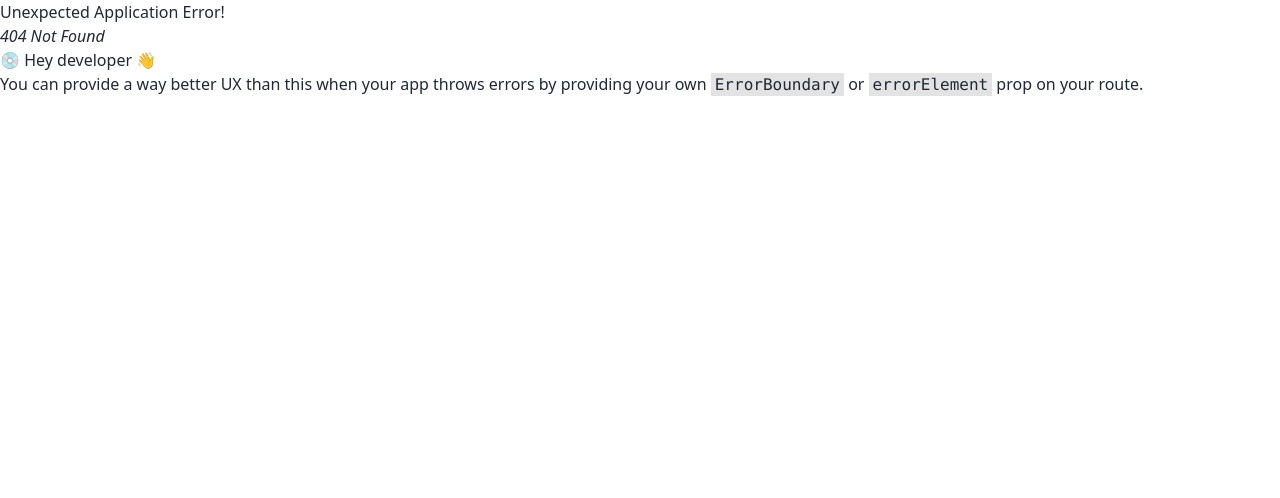
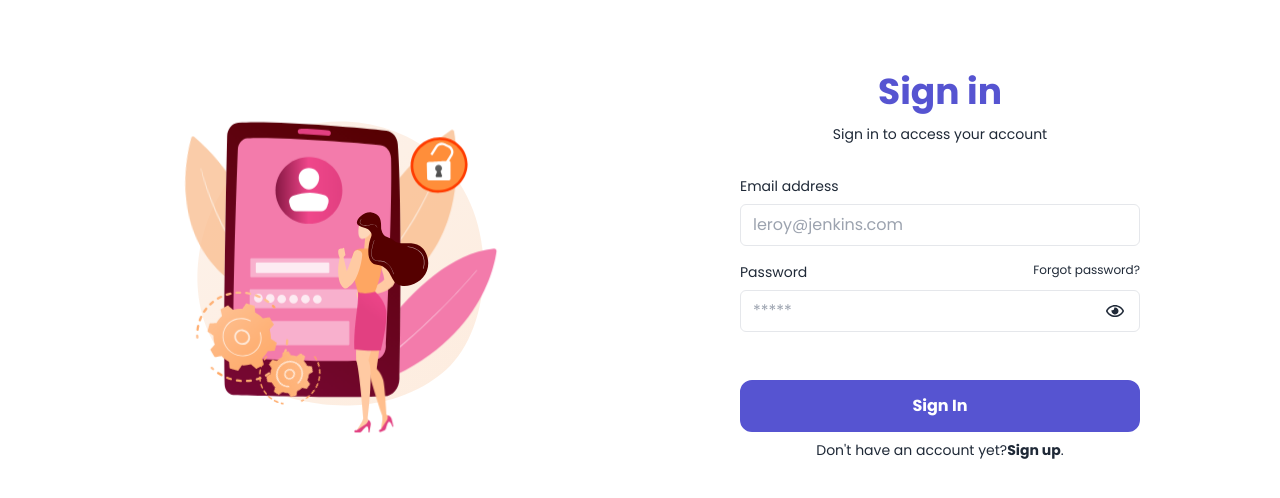
Before and after one commit to afiagithub/LinkNest-client, a React (Vite) app: page /login in a window 1280 px wide. Before the commit this address had no page. Shown: the top 498 px of the page. Built offline with nearby package versions, Linux system fonts and the light colour scheme; no server answers.

Commit message:
added login page

```diff
--- a/package.json
+++ b/package.json
@@ -10,6 +10,7 @@
     "preview": "vite preview"
   },
   "dependencies": {
+    "axios": "^1.7.7",
     "firebase": "^10.13.1",
     "localforage": "^1.10.0",
     "lottie-react": "^2.4.0",
--- /dev/null
+++ b/src/hooks/useAuth.jsx
@@ -0,0 +1,10 @@
+import { useContext } from "react";
+import { AuthContext } from "../providers/AuthProvider";
+
+
+const useAuth = () => {
+    const auth = useContext(AuthContext);
+    return auth;
+};
+
+export default useAuth;
--- a/src/main.jsx
+++ b/src/main.jsx
@@ -4,10 +4,13 @@ import './index.css'
 import { RouterProvider } from "react-router-dom";
 import { router } from './routes/Routes';
 import { ToastContainer } from 'react-toastify';
+import AuthProvider from './providers/AuthProvider';
 
 createRoot(document.getElementById('root')).render(
   <StrictMode>
-    <RouterProvider router={router} />
-    <ToastContainer />
+    <AuthProvider>
+      <RouterProvider router={router} />
+      <ToastContainer />
+    </AuthProvider>
   </StrictMode>,
 )
--- a/src/pages/Home.jsx
+++ b/src/pages/Home.jsx
@@ -1,17 +1,31 @@
 import React from 'react';
 import { Link } from 'react-router-dom';
+import useAuth from '../hooks/useAuth';
+import { toast } from "react-toastify";
+import "react-toastify/dist/ReactToastify.css";
 
 const Home = () => {
+    const { user, logOut } = useAuth();
+    const handleSigOut = () => {
+        logOut()
+            .then(() => {
+                toast.success("Logged Out")
+            })
+    }
     return (
         <div className="bg-[#5654D1] h-screen flex flex-col justify-center items-center text-white">
             <h1 className="text-4xl lg:text-5xl font-bold mb-5 font-nun">LinkNest</h1>
             <p className="font-light text-sm lg:text-base">Explore your next friendship with LinkNest – Where connections begin!</p>
-            <div className="text-black flex flex-row justify-center items-center gap-5 mt-5">
-                <Link to={'/login'} className="btn bg-[#5DFBC5] border-2 border-[#5DFBC5] hover:border-[#5DFBC5]
+            {
+                user ? <Link onClick={handleSigOut} className="btn bg-[#5DFBC5] border-2 border-[#5DFBC5] hover:border-[#5DFBC5]
+                hover:bg-transparent hover:text-[#5DFBC5] lg:text-lg font-bold mt-5">LogOut</Link> :
+                    <div className="text-black flex flex-row justify-center items-center gap-5 mt-5">
+                        <Link to={'/login'} className="btn bg-[#5DFBC5] border-2 border-[#5DFBC5] hover:border-[#5DFBC5]
                 hover:bg-transparent hover:text-[#5DFBC5] lg:text-lg font-bold">Log-In</Link>
-                <Link to={'/register'} className="btn bg-[#5DFBC5] border-2 border-[#5DFBC5] hover:border-[#5DFBC5]
+                        <Link to={'/register'} className="btn bg-[#5DFBC5] border-2 border-[#5DFBC5] hover:border-[#5DFBC5]
                 hover:bg-transparent hover:text-[#5DFBC5] lg:text-lg font-bold">Register</Link>
-            </div>
+                    </div>
+            }
         </div>
     );
 };
--- a/src/pages/Login.jsx
+++ b/src/pages/Login.jsx
@@ -1,9 +1,84 @@
-import React from 'react';
+import { Link, useLocation, useNavigate } from "react-router-dom";
+import { useForm } from "react-hook-form"
+import { FaRegEye } from "react-icons/fa";
+import { FaEyeSlash } from "react-icons/fa";
+import { useState } from "react";
+import { toast } from 'react-toastify';
+import "react-toastify/dist/ReactToastify.css";
+import useAuth from "../hooks/useAuth";
+import LoginLogo from '../lotties/login.json'
+import Lottie from "lottie-react";
+const Login = () => {
+    const { signInUser } = useAuth();
+    const navigate = useNavigate();
+    const location = useLocation();
+    const from = location?.state || '/';
 
-const Login = () => {
+    const [show, setShow] = useState(false);
+
+    const handleToggle = () => {
+        setShow(!show);
+    }
+    const { register, handleSubmit, formState: { errors } } = useForm();
+
+    const onSubmit = (data) => {
+        const { email, pass } = data;
+        signInUser(email, pass)
+            .then((result) => {
+                if (result.user)
+                    navigate(`${from}`)
+                toast.success("Successfully Logged In")
+            })
+            .catch(() => {
+                toast.error("Invalid Credential")
+            });
+    }
     return (
-        <div>
+        <div className="flex flex-col lg:flex-row justify-between items-center w-full rounded-md sm:p-10 mb-10 mt-5">
 
+            <div className="hidden lg:flex w-3/6">
+            <p className="w-96 mx-auto"><Lottie animationData={LoginLogo} loop={true}></Lottie></p>
+            </div>
+            <div className="flex flex-col w-3/5 md:w-3/5 lg:w-2/6 mx-auto">
+                <div className="mb-8 text-center">
+                    <h1 className="my-3 text-4xl font-bold text-[#5654D1]">Sign in</h1>
+                    <p className="text-sm dark:text-[#2D3663]">Sign in to access your account</p>
+                </div>
+                <form onSubmit={handleSubmit(onSubmit)} className="space-y-12">
+                    <div className="space-y-4">
+                        <div>
+                            <label className="block mb-2 text-sm">Email address</label>
+                            <input type="email" name="email" placeholder="leroy@jenkins.com" {...register("email", { required: true })}
+                                className="w-full px-3 py-2 border rounded-md dark:border-gray-300 dark:bg-gray-50 dark:text-gray-800" />
+                        </div>
+                        {errors.email && <span className="text-red-700 font-semibold">This field is required</span>}
+                        <div className="relative">
+                            <div className="flex justify-between mb-2">
+                                <label htmlFor="password" className="text-sm">Password</label>
+                                <a rel="noopener noreferrer" href="#" className="text-xs hover:underline dark:text-secondary">Forgot password?</a>
+                            </div>
+                            <input type={show ? "text" : "password"} name="password" {...register("pass", { required: true })}
+                                placeholder="*****" {...register("pass", { required: true })}
+                                className="w-full px-3 py-2 border rounded-md dark:border-gray-300 dark:bg-gray-50 dark:text-gray-800" />
+                            <div className="absolute top-10 right-4 text-lg" onClick={handleToggle}>
+                                {show ? <FaEyeSlash /> : <FaRegEye />}
+                            </div>
+                        </div>
+                        {errors.pass && <span className="text-red-700 font-semibold">This field is required</span>}
+                    </div>
+                    <div className="space-y-2">
+                        <div>
+                            <input type="submit" value="Sign In"
+                                className="w-full px-8 py-3 bg-[#5654D1] text-white border-2 border-[#5654D1]
+                                hover:border-[#5654D1] hover:bg-transparent hover:text-[#5654D1] rounded-xl font-bold" />
+                        </div>
+                        <p className="px-6 text-sm text-center dark:text-[#5654D1]">Don't have an account yet?
+                            <Link to="/register" className="hover:underline dark:text-[#2D3663] font-bold">
+                                Sign up</Link>.
+                        </p>
+                    </div>
+                </form>
+            </div>
         </div>
     );
 };
--- a/src/pages/Register.jsx
+++ b/src/pages/Register.jsx
@@ -5,8 +5,15 @@ import { FaEyeSlash } from "react-icons/fa";
 import { useState } from "react";
 import RegisterLogo from '../lotties/register.json'
 import Lottie from "lottie-react";
+import useAuth from "../hooks/useAuth"
+import { toast } from "react-toastify";
+import "react-toastify/dist/ReactToastify.css";
 
 const Register = () => {
+    const { createUser, updateUserProfile, setUser } = useAuth();
+    const navigate = useNavigate();
+    const photoURL = 'https://i.ibb.co/QnTrVRz/icon.jpg';
+
     const [show, setShow] = useState(false);
     const handleToggle = () => {
         setShow(!show);
@@ -15,6 +22,32 @@ const Register = () => {
     const { register, handleSubmit, formState: { errors } } = useForm();
 
     const onSubmit = async (data) => {
+        const { userName, email, pass, confirmPass } = data;
+        if (pass.length < 6) {
+            toast.error("Password must be at least 6 characters long");
+            return;
+        }
+        else if (!/^(?=.*[a-z])(?=.*[A-Z]).+$/.test(pass)) {
+            toast.error("Password must have a uppercase and a lowercase letter");
+            return;
+        }
+        else if (pass !== confirmPass) {
+            toast.error("Password does not match Confirm Password");
+            return;
+        }
+        createUser(email, pass)
+            .then((result) => {
+                updateUserProfile(userName, photoURL)
+                    .then(() => {
+                        console.log(result.user);
+                        setUser({ ...result.user, photoURL: photoURL, displayName: userName })
+                        navigate('/')
+                        toast.success("Successfully Registered")
+                    });
+            })
+            .catch((error) => {
+                console.log(error.message)
+            });
 
     }
     return (
@@ -31,12 +64,13 @@ const Register = () => {
                     <div className="space-y-4">
                         <div>
                             <label className="block mb-2 text-sm">UserName</label>
-                            <input type="text" name="name" placeholder="Leroy Jenkins" {...register("fullName")}
+                            <input type="text" name="name" placeholder="Enter Username" {...register("userName", { required: true })}
                                 className="w-full px-3 py-2 border rounded-md dark:border-gray-300 dark:bg-gray-50 dark:text-gray-800" />
                         </div>
+                        {errors.userName && <span className="text-red-700 font-semibold">This field is required</span>}
                         <div>
                             <label className="block mb-2 text-sm">Email address</label>
-                            <input type="email" name="email" placeholder="leroy@jenkins.com" {...register("email", { required: true })}
+                            <input type="email" name="email" placeholder="Enter email address" {...register("email", { required: true })}
                                 className="w-full px-3 py-2 border rounded-md dark:border-gray-300 dark:bg-gray-50 dark:text-gray-800" />
                         </div>
                         {errors.email && <span className="text-red-700 font-semibold">This field is required</span>}
--- /dev/null
+++ b/src/providers/AuthProvider.jsx
@@ -0,0 +1,76 @@
+import { createContext, useEffect, useState } from "react";
+import PropTypes from 'prop-types';
+import { FacebookAuthProvider, GithubAuthProvider, GoogleAuthProvider, createUserWithEmailAndPassword, onAuthStateChanged, signInWithEmailAndPassword, signInWithPopup, signOut, updateProfile } from "firebase/auth";
+import auth from "../firebase/firebase.config";
+
+export const AuthContext = createContext(null);
+
+const AuthProvider = ({ children }) => {
+    const [user, setUser] = useState(null);
+    const [loading, setLoading] = useState(true);
+    const googleProvider = new GoogleAuthProvider();
+    const githubProvider = new GithubAuthProvider();
+    const facebookProvider = new FacebookAuthProvider();
+    const createUser = (email, password) => {
+        setLoading(true)
+        return createUserWithEmailAndPassword(auth, email, password)
+    }
+
+    const signInUser = (email, password) => {
+        setLoading(true)
+        return signInWithEmailAndPassword(auth, email, password)
+    }
+
+    const googleLogin = () => {
+        setLoading(true)
+        return signInWithPopup(auth, googleProvider)
+    }
+
+    const githubLogin = () => {
+        setLoading(true)
+        return signInWithPopup(auth, githubProvider)
+    }
+
+    const facebookLogin = () => {
+        setLoading(true)
+        return signInWithPopup(auth, facebookProvider)
+    }
+
+    const updateUserProfile = (name, image) => {
+        return updateProfile(auth.currentUser, {
+            displayName: name,
+            photoURL: image
+        })
+    }
+
+    useEffect(() => {
+        const unSubscribe = onAuthStateChanged(auth, currentUser => {
+            setUser(currentUser)
+            setLoading(false)
+        });
+
+        return () => {
+            unSubscribe();
+        }
+
+    }, [])
+
+    const logOut = () => {
+        setUser(null)
+        return signOut(auth)
+    }
+
+    const AuthInfo = { user, setUser, loading, setLoading, createUser, signInUser, googleLogin, githubLogin, facebookLogin, updateUserProfile, logOut }
+
+    return (
+        <AuthContext.Provider value={AuthInfo}>
+            {children}
+        </AuthContext.Provider>
+    );
+};
+
+AuthProvider.propTypes = {
+    children: PropTypes.node
+}
+
+export default AuthProvider;
--- a/src/routes/Routes.jsx
+++ b/src/routes/Routes.jsx
@@ -2,6 +2,7 @@ import { createBrowserRouter } from "react-router-dom";
 import MainLayout from "../layouts/MainLayout";
 import Home from "../pages/Home";
 import Register from "../pages/Register";
+import Login from "../pages/Login";
 
 export const router = createBrowserRouter([
     {
@@ -15,6 +16,10 @@ export const router = createBrowserRouter([
             {
                 path: '/register',
                 element: <Register/>
+            },
+            {
+                path: '/login',
+                element: <Login/>
             }
         ]
     },
```
Also changed, not shown: 1 other file (tests, documents, lock files or other folders).
